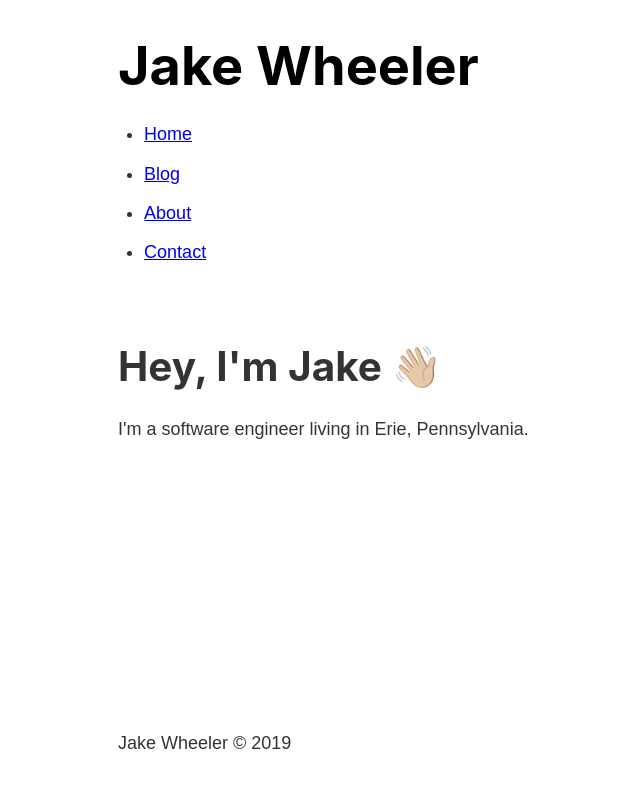
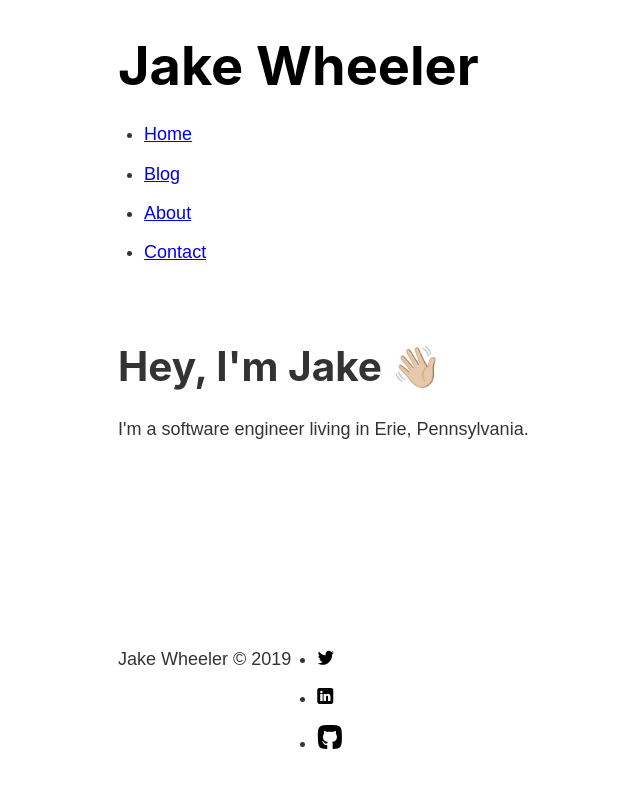
Before and after one commit to jakewheeler/personal-gatsby-site, a Gatsby site: page / in a window 1280 px wide. Shown: the whole page, without its empty margins (165-805 px from the left). Built offline with nearby package versions, Linux system fonts and the light colour scheme; Gatsby itself is replaced by a stand-in of ours.

Commit message:
added social media icons in the footer

```diff
--- a/src/components/footer.js
+++ b/src/components/footer.js
@@ -1,10 +1,50 @@
 import React from "react"
 import footerStyles from "../styles/footer.module.scss"
+
+// social media icons
+import twitter from "../images/twitter.svg"
+import linkedin from "../images/linkedin.svg"
+import github from "../images/github.svg"
 
 const Footer = () => {
   return (
     <footer className={footerStyles.footer}>
-      <p>Jake Wheeler © {new Date().getFullYear()}</p>
+      <div>
+        <p>Jake Wheeler © {new Date().getFullYear()}</p>
+      </div>
+      <div>
+        <nav className={footerStyles.socialNav}>
+          <ul className={footerStyles.socialList}>
+            <li className={footerStyles.socialListItem}>
+              <a
+                href="https://twitter.com/_jakewheeler"
+                target="_blank"
+                rel="noopener noreferrer"
+              >
+                <img src={twitter} alt={"Twitter"} />
+              </a>
+            </li>
+            <li className={footerStyles.socialListItem}>
+              <a
+                href="https://www.linkedin.com/in/jake-wheeler-416a74180/"
+                target="_blank"
+                rel="noopener noreferrer"
+              >
+                <img src={linkedin} alt={"LinkedIn"} />
+              </a>
+            </li>
+            <li className={footerStyles.socialListItem}>
+              <a
+                href="https://github.com/jakewheeler"
+                target="_blank"
+                rel="noopener noreferrer"
+              >
+                <img src={github} alt={"GitHub"} />
+              </a>
+            </li>
+          </ul>
+        </nav>
+      </div>
     </footer>
   )
 }
--- a/src/styles/footer.module.scss
+++ b/src/styles/footer.module.scss
@@ -1,3 +1,23 @@
 .footer {
   margin-top: 3rem;
+  display: flex;
 }
+
+.social-nav {
+  justify-content: right;
+}
+
+.social-list {
+  display: flex;
+  list-style-type: none;
+  margin: 0;
+  margin-left: 3rem;
+}
+
+.social-list-item {
+  margin-right: 1.3rem;
+
+  img {
+    min-height: 30px;
+  }
+}
```
Also changed, not shown: src/images/github.svg (added), src/images/linkedin.svg (added), src/images/twitter.svg (added).
